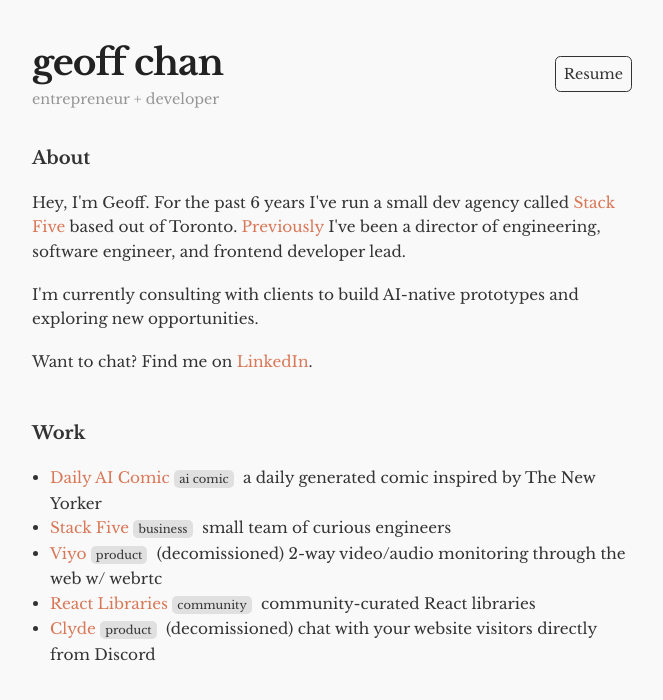
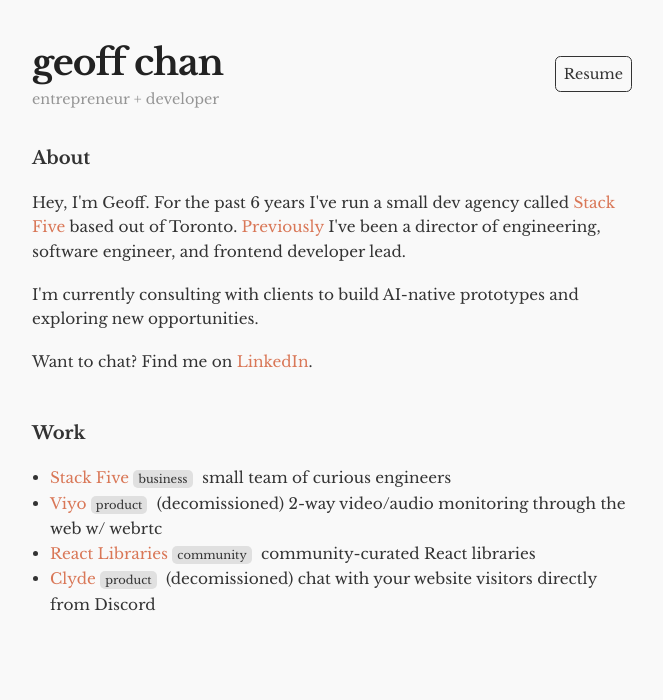
Before and after one commit to geoffchan23/geoffchan23.github.io, a Jekyll site: the page built from index.html, in a window 1280 px wide. Shown: the top 700 px of the page, without its empty margins (308-971 px from the left). Built offline with Jekyll 4.4.1, drawn with Linux system fonts in a browser that asks for light colours.

Commit message:
remove comic section for now

```diff
--- a/index.html
+++ b/index.html
@@ -21,7 +21,7 @@
     <section class="work">
         <h2>Work</h2>
         <ul>
-            <li><a href="/comic">Daily AI Comic</a> <span class="tag">ai comic</span> a daily generated comic inspired by The New Yorker</li>
+            <!-- <li><a href="/comic">Daily AI Comic</a> <span class="tag">ai comic</span> a daily generated comic inspired by The New Yorker</li> -->
             <li><a href="https://stackfive.io">Stack Five</a> <span class="tag">business</span> small team of curious engineers</li>
             <li><a href="#">Viyo</a> <span class="tag">product</span> (decomissioned) 2-way video/audio monitoring through the web w/ webrtc</li>
             <li><a href="https://reactlibraries.com">React Libraries</a> <span class="tag">community</span> community-curated React libraries</li>
```
